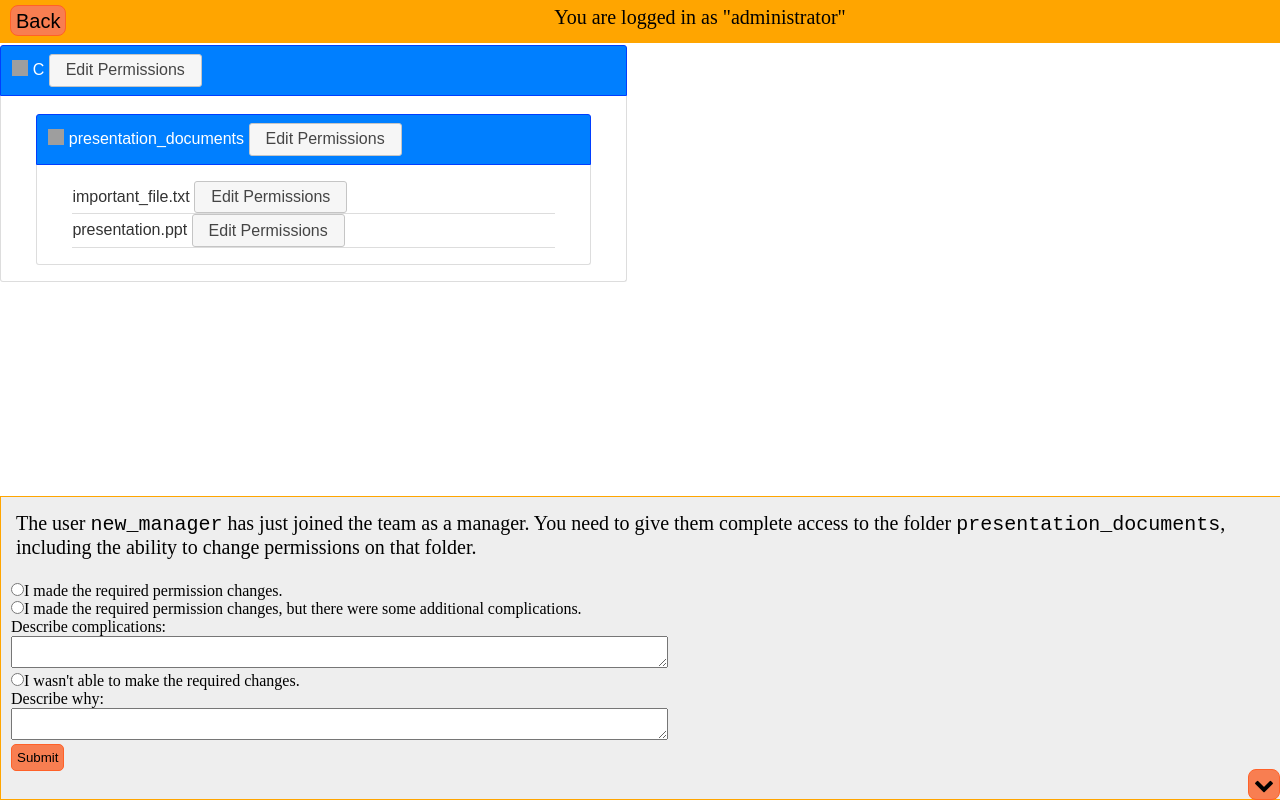
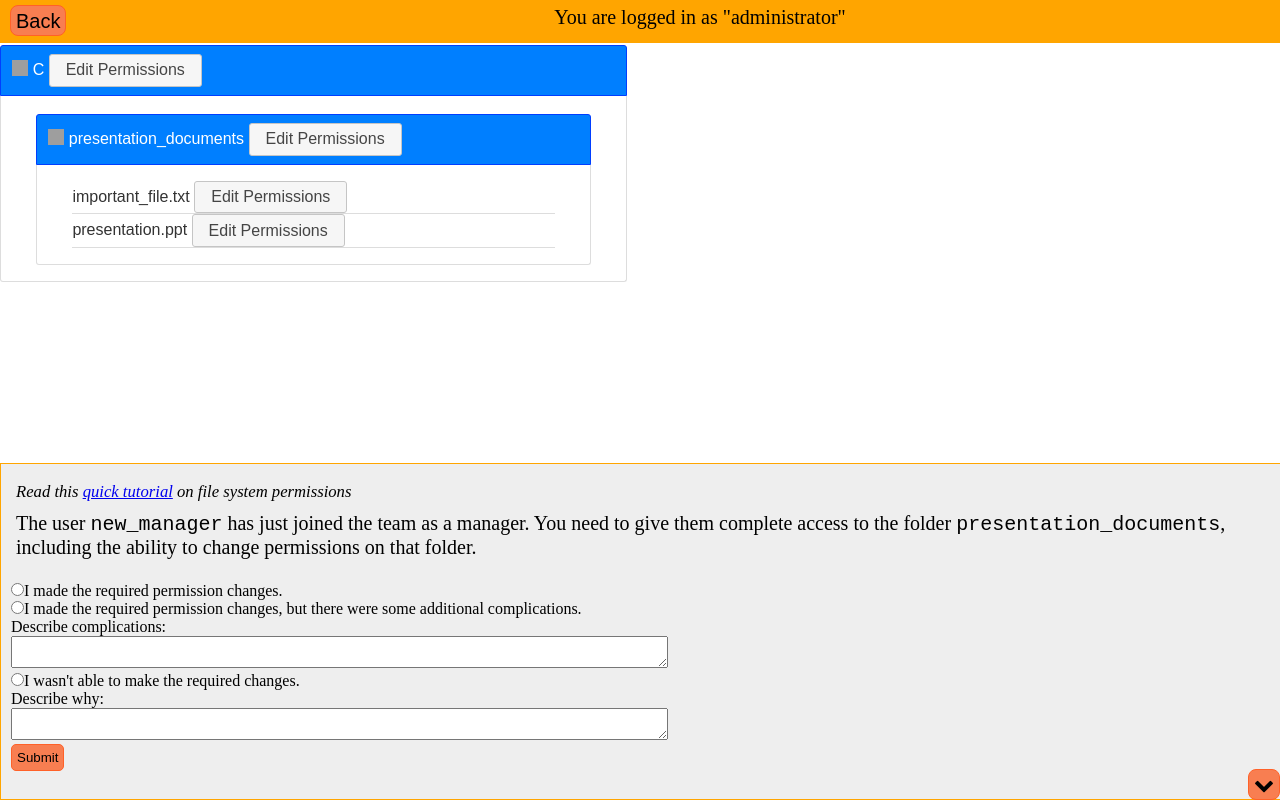
Before and after one commit to CSE256-Spring24/problem-solving-project-group4-2, a website: page wrapper_add_full_permissions.html in a window 1280 px wide. Both pictures are taken after a click on the element 1264 px from the left and 784 px from the top of the page. Drawn offline with nearby package versions, Linux system fonts and the light colour scheme; grey boxes are pictures that could not be loaded; a web font is replaced by a local one.

Commit message:
Added link to tutorial from user pop up box view aka wrapper files

```diff
--- a/wrapper_add_full_permissions.html
+++ b/wrapper_add_full_permissions.html
@@ -26,6 +26,11 @@
     <div id="inner-body">
 
         <div id="mturk-top-banner-drop-down-content">
+            <p>
+                <small>
+                    <i>Read this <a href="permissions_summary.html">quick tutorial</a> on file system permissions</i>
+                </small>
+            </p>
             <p id="scenario_context" data-tag="add_full_permissions">
                 The user <code>new_manager</code> has just joined the team as a manager.
                 You need to give them complete access to the folder <code>presentation_documents</code>, including the
```
Also changed, not shown: permissions_summary.html (+1 -1 lines), wrapper_add_new_user.html (+5 -0 lines), wrapper_intern_permissions.html (+5 -0 lines), wrapper_let_ta_modify.html (+5 -0 lines), wrapper_lost_inheritance.html (+5 -0 lines), wrapper_remove_direct_permission.html (+5 -0 lines), wrapper_remove_inherited_permission.html (+5 -0 lines), wrapper_remove_user_with_inheritance.html (+5 -0 lines), wrapper_restrict_group_member.html (+5 -0 lines).
